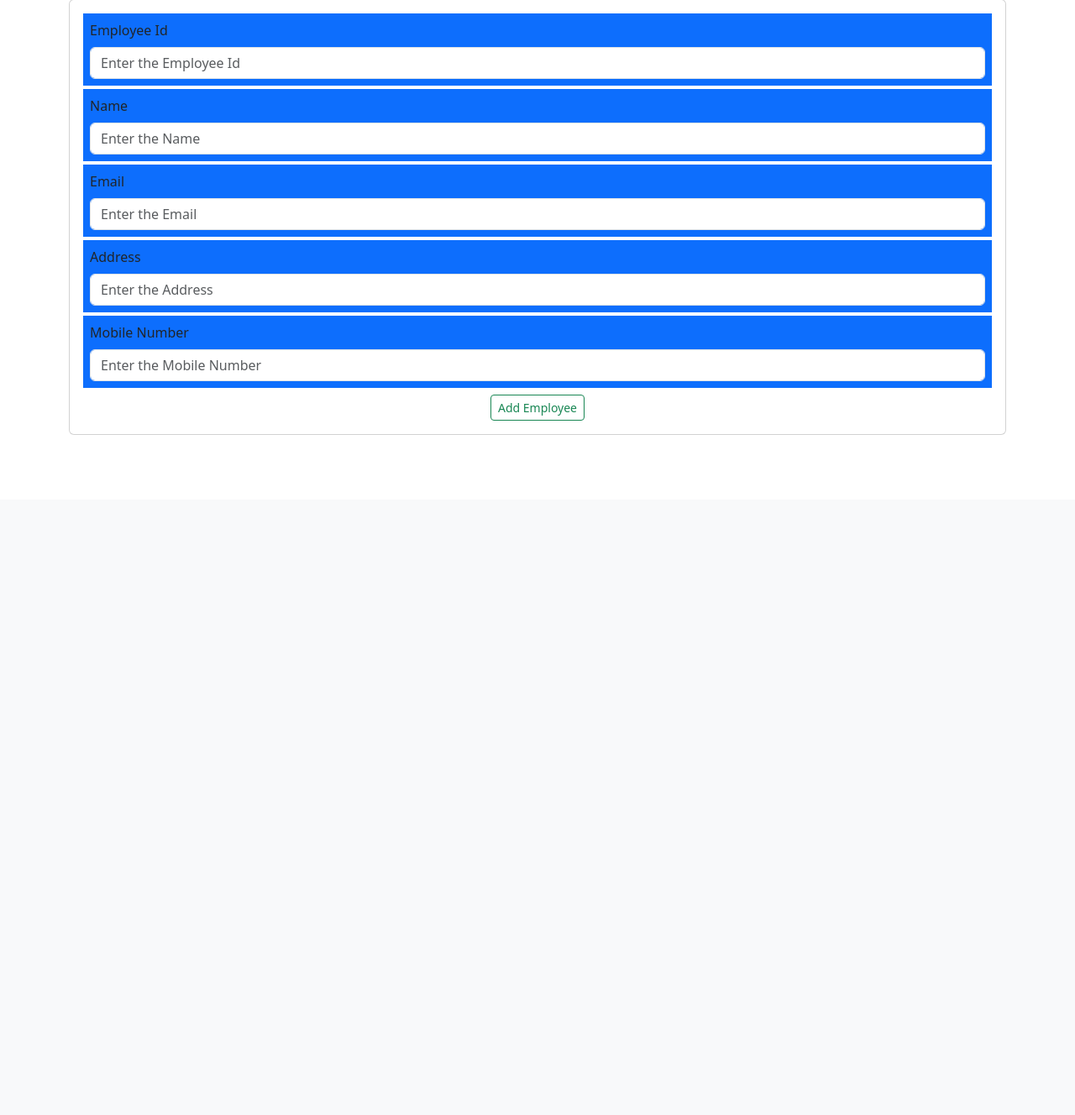
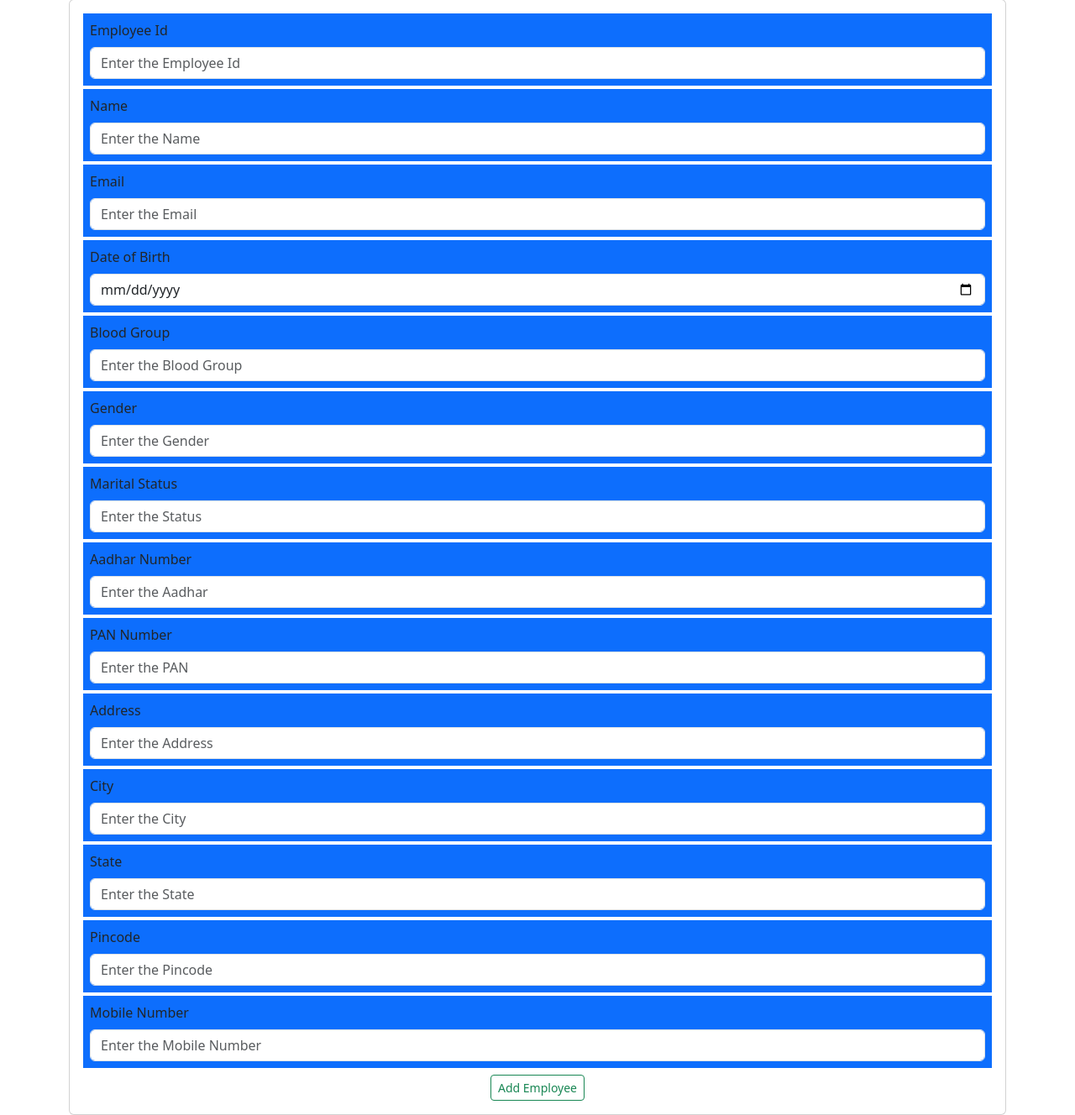
Before and after one commit to SivaECE/HR_MANAGEMENT_SYSTEM, a Django app: page /addemployee/ in a window 1280 px wide. Shown: the part 205-1533 px from the top of the page at 84% size. Before the commit the page ends 723 px from the top, so only its background shows below. Run offline with Django 5.2, Linux system fonts and the light colour scheme.

Commit message:
Update addemployee.html
Signed-off-by: SIVA P <102237945+SivaECE@users.noreply.github.com>

```diff
--- a/emp/templates/emp/addemployee.html
+++ b/emp/templates/emp/addemployee.html
@@ -43,7 +43,7 @@
         {% csrf_token %}
         <div class="mb-1  p-2 bg-primary">
           <label for="exampleInputEmail1" class="form-label">Employee Id</label>
-          <input type="text" class="form-control"  placeholder="Enter the Employee Id" name = "employeeid">
+          <input type="number" class="form-control"  placeholder="Enter the Employee Id" name = "employeeid">
         </div>
         <div class="mb-1  p-2 bg-primary">
           <label for="exampleInputPassword1" class="form-label">Name</label>
@@ -53,9 +53,45 @@
             <label for="exampleInputPassword1" class="form-label">Email</label>
             <input type="email" class="form-control" placeholder="Enter the Email"  name = "employeeemail">
           </div>
+          <div class="mb-1 p-2 bg-primary" >
+            <label for="exampleInputPassword1" class="form-label">Date of Birth</label>
+            <input type="date" class="form-control" placeholder="Enter the DOB"  name = "dateofbirth">
+          </div>
+          <div class="mb-1 p-2 bg-primary" >
+            <label for="exampleInputPassword1" class="form-label">Blood Group</label>
+            <input type="Dropdown" class="form-control" placeholder="Enter the Blood Group"  name = "bloodgroup">
+          </div>
+          <div class="mb-1 p-2 bg-primary" >
+            <label for="exampleInputPassword1" class="form-label">Gender</label>
+            <input type="radio button" class="form-control" placeholder="Enter the Gender"  name = "gender">
+          </div>
+          <div class="mb-1 p-2 bg-primary" >
+            <label for="exampleInputPassword1" class="form-label">Marital Status</label>
+            <input type="Dropdown" class="form-control" placeholder="Enter the Status"  name = "maritalstatus">
+          </div>
+          <div class="mb-1 p-2 bg-primary" >
+            <label for="exampleInputPassword1" class="form-label">Aadhar Number</label>
+            <input type="type" class="form-control" placeholder="Enter the Aadhar"  name = "aadharnumber">
+          </div>
+          <div class="mb-1 p-2 bg-primary" >
+            <label for="exampleInputPassword1" class="form-label">PAN Number</label>
+            <input type="text" class="form-control" placeholder="Enter the PAN"  name = "pannumber">
+          </div>
           <div class="mb-1  p-2 bg-primary">
             <label for="exampleInputPassword1" class="form-label">Address</label>
             <input type="text" class="form-control" placeholder="Enter the Address"  name = "employeeaddress">
+          </div>
+          <div class="mb-1 p-2 bg-primary" >
+            <label for="exampleInputPassword1" class="form-label">City</label>
+            <input type="text" class="form-control" placeholder="Enter the City"  name = "city">
+          </div>
+          <div class="mb-1 p-2 bg-primary" >
+            <label for="exampleInputPassword1" class="form-label">State</label>
+            <input type="Dropdown" class="form-control" placeholder="Enter the State"  name = "state">
+          </div>
+          <div class="mb-1 p-2 bg-primary" >
+            <label for="exampleInputPassword1" class="form-label">Pincode</label>
+            <input type="number" class="form-control" placeholder="Enter the Pincode"  name = "pincode">
           </div>
 
           <div class="mb-1  p-2 bg-primary">
```
